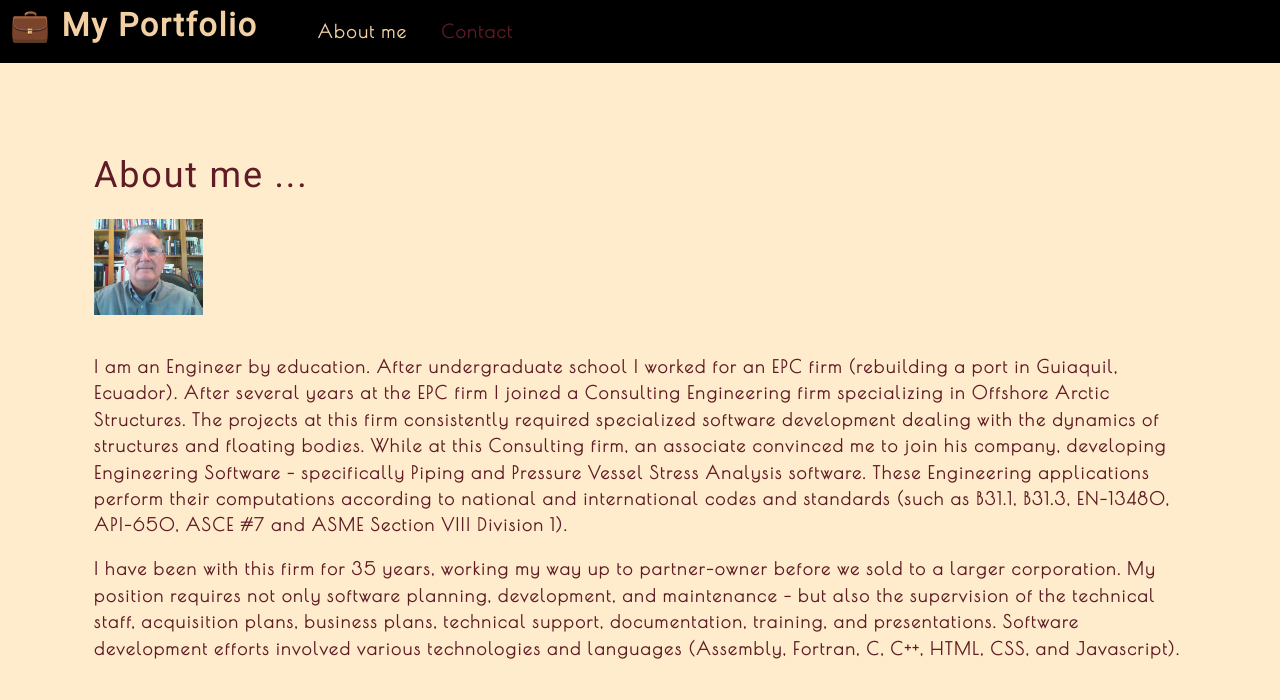
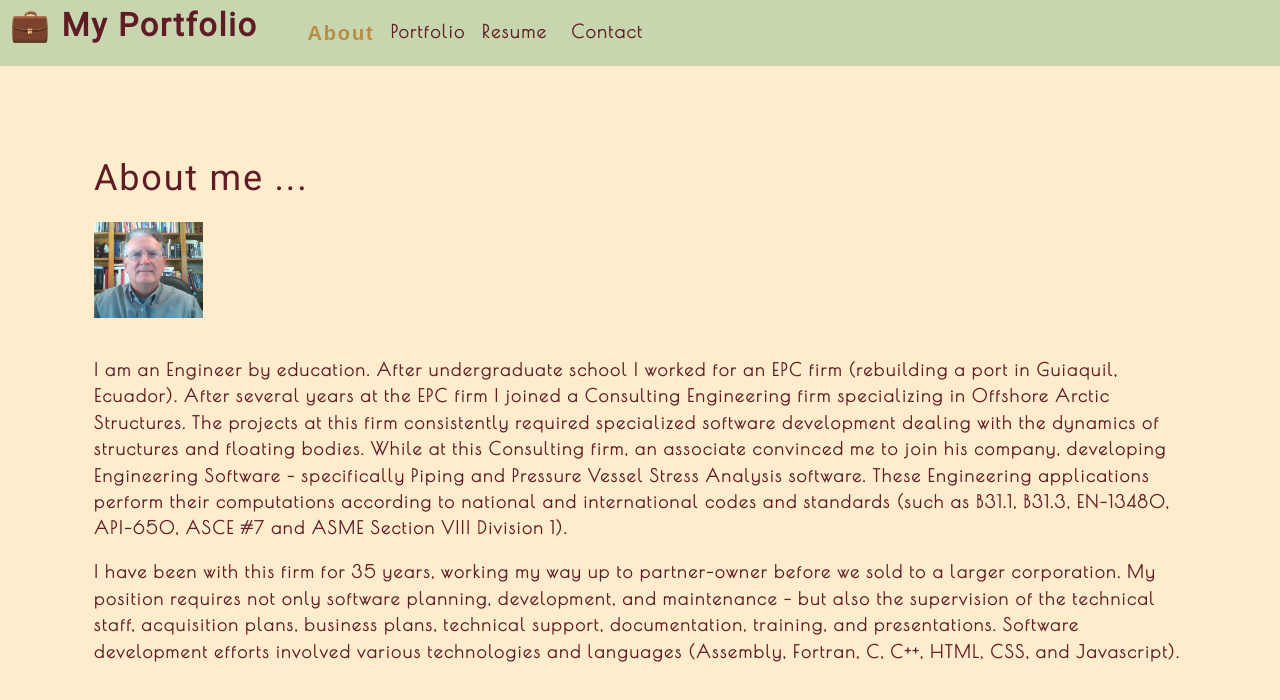
Before and after one commit to CaptainRich/React-Portfolio-R_Ay, a React (Create React App) app: page / in a window 1280 px wide. Shown: the top 700 px of the page. Built offline with nearby package versions, Linux system fonts and the light colour scheme.

Commit message:
Nav bar working, CSS pallete updated.

```diff
--- a/src/App.js
+++ b/src/App.js
@@ -20,34 +20,39 @@ function App() {
   const [contactSelected, setContactSelected] = useState(false);
 
 
-  const [categories] = useState([
+  const [options] = useState([
     {
-      name: "commercial",
-      description: "Photos of grocery stores, food trucks, and other commercial projects",
+      name: "about",
+      description: "A brief personal overview.",
     },
-    { name: "portraits", description: "Portraits of people in my life" },
-    { name: "food", description: "Delicious delicacies" },
     {
-      name: "landscape",
-      description: "Fields, farmhouses, waterfalls, and the beauty of nature",
+      name: "portfolio",
+      description: "A list of the projects completed.",
+    },
+    { name: "resume",
+      description: "My Resume."
     },
   ]);
 
-  const [ currentCategory, setCurrentCategory ] = useState( categories[0] );
+  const [ currentOption, setCurrentOption ] = useState( options[0] );
 
   return (
     <div>
       {/* This element will put up the header. */}
-      <Nav>
-        contactSelected={contactSelected}
-        setContactSelected={setContactSelected}
+      <Nav
+        options            = {options}
+        setCurrentOption   = {setCurrentOption}
+        currentOption      = {currentOption}
+        contactSelected    = {contactSelected}
+        setContactSelected = {setContactSelected}
+      >
       </Nav>
 
       <main>
         {!contactSelected ? (
           <>
             {/* Render 'gallery' and 'about' if 'contactSelected' is false. Note these two DOM elements are wrapped in 'React Fragments"!  */}
-            {/* <Gallery currentCategory={currentCategory}></Gallery> */}
+            {/* <Gallery currentOption={currentOption}></Gallery> */}
             <About></About>
           </>
         ) : (
--- a/src/components/Nav/index.js
+++ b/src/components/Nav/index.js
@@ -7,19 +7,24 @@ function Nav( props ) {
 
     // Destructure 'props' from what was set in 'app.js'
     const {
-         contactSelected,
+        options = [],
+        setCurrentOption,
+        currentOption,
+        contactSelected,
         setContactSelected
     } = props;
 
-    //   useEffect(() => {
-    //     document.title = capitalizeFirstLetter(currentCategory.name);
-    //   }, [currentCategory]);
+      useEffect(() => {
+        document.title = capitalizeFirstLetter(currentOption.name);
+      }, [currentOption]);
 
 
     // const handleClick = (item) => {
     //     console.log(item);
     //     return item;
     //   };
+
+    console.log("Options: ", options);
 
     return (
         <header className="flex-row px-1">
@@ -28,19 +33,36 @@ function Nav( props ) {
                     <span role="img" aria-label="briefcase"> 💼</span> My Portfolio
                 </a>
             </h2>
+
             <nav>
                 <ul className="flex-row">
-                    <li className="mx-2">
+                    {/* <li className={`mx-2 ${!contactSelected && 'navActive'}`}>
                         <a data-testid="about" href="#about" onClick={() => setContactSelected(false)} >
                             About me
                         </a>
-                    </li>
+                    </li> */}
+
+
+                    {options.map((option) => (
+                        <li
+                            className={`mx-1 ${
+                                currentOption.name === option.name && !contactSelected && 'navActive'}`}
+                            key={option.name}
+                        >
+                            <span
+                                onClick={() => {
+                                    setCurrentOption(option);
+                                    setContactSelected(false);
+                                }}
+                            >
+                                {capitalizeFirstLetter(option.name)}
+                            </span>
+                        </li>
+                    ))}
 
                     <li className={`mx-2 ${contactSelected && 'navActive'}`}>
                         <span onClick={() => setContactSelected(true)}>Contact</span>
                     </li>
-
-
                 </ul>
             </nav>
         </header>
--- a/src/index.css
+++ b/src/index.css
@@ -7,10 +7,10 @@ main {
 :root {
   --light: #f2d0a4ff;
   --primary: #5f1c25ff;
-  --tertiary: #ffc2eaff;
+  --tertiary: rgb(184, 141, 67);
   --secondary: #ffecccff;
-  --dark: #000000;
-  --darker: #111111;
+  --dark: #c8d6afff;
+  --darker: #c8d6afff;
   --error: rgb(228, 46, 1);
   --spacing-one: calc(1rem * 0.5);
   --spacing-two: calc(1rem);
@@ -96,7 +96,7 @@ header {
 }
 
 header a {
-  color: var(--light);
+  color: var(--pri);
 }
 
 button {
@@ -291,5 +291,9 @@ a {
 }
 
 .navActive {
-  color: var(--secondary);
+  color: var(--tertiary);
+  font-family: 'Arial', sans-serif;
+  font-weight: 600;
+  font-size: 1.25rem;
+  vertical-align: bottom;
 }
```
Also changed, not shown: src/App.css (added, +38 -0 lines).
